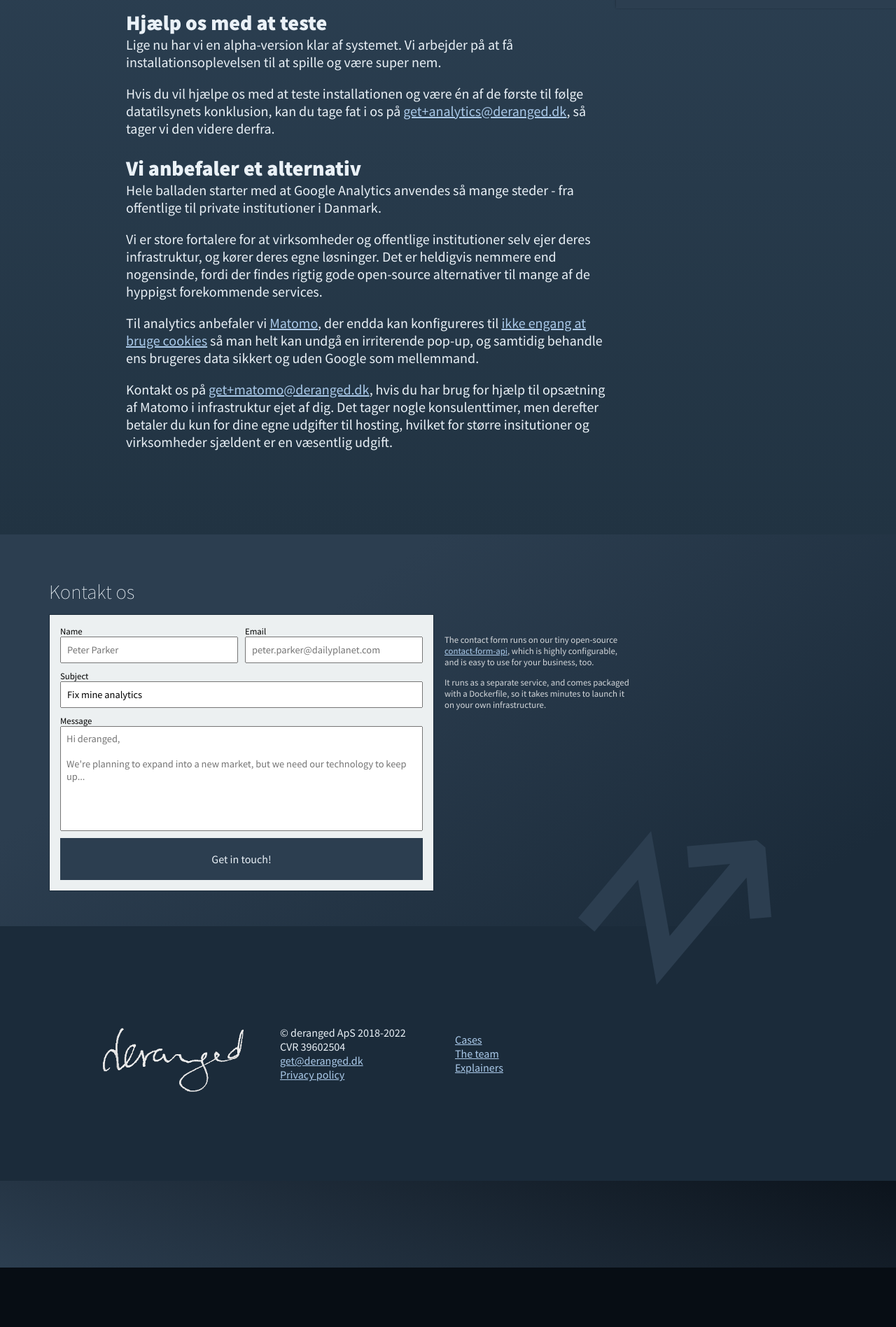
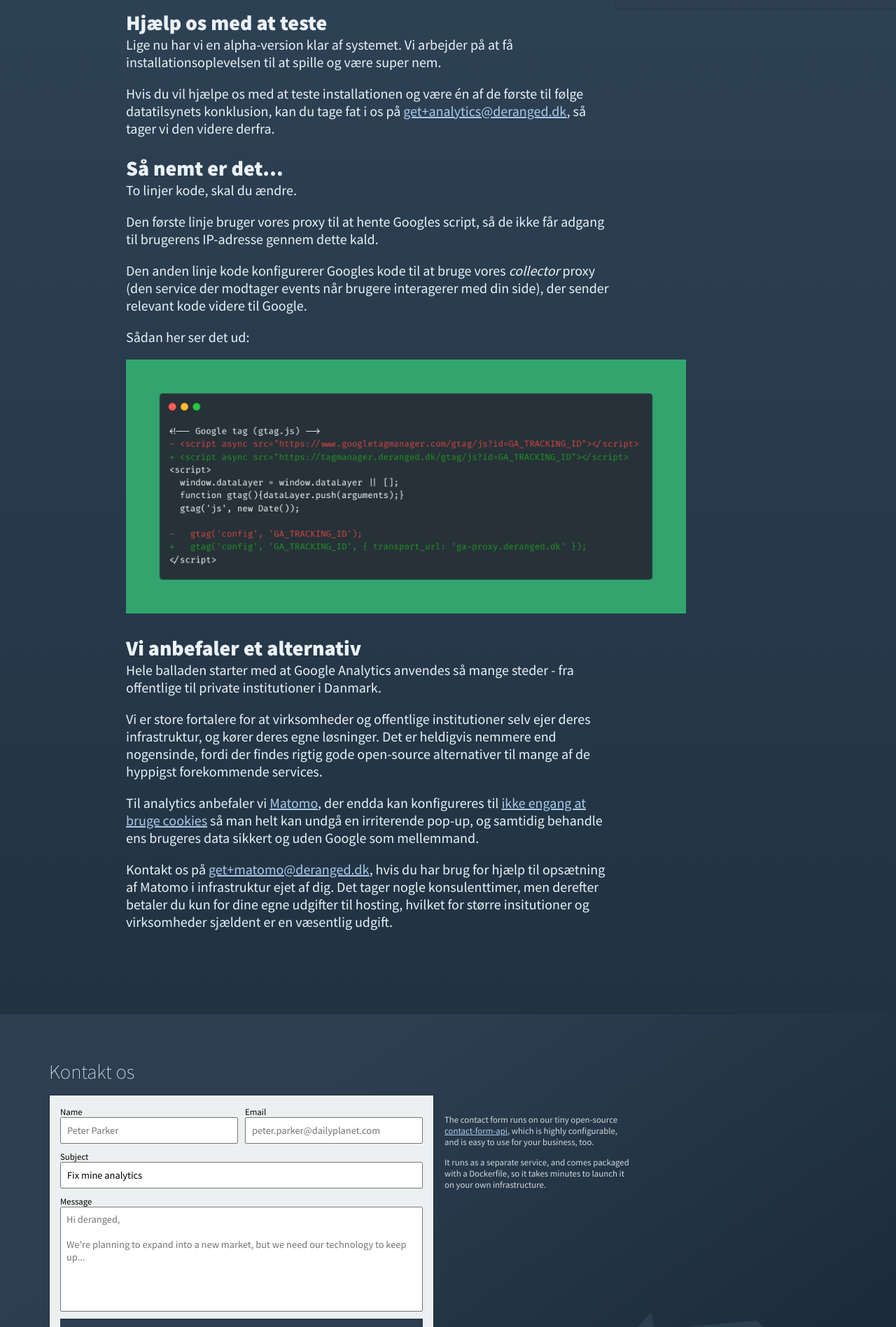
Before and after one commit to derangeddk/deranged.dk, a Jekyll site: the page built from fix-google-analytics/index.html, in a window 1280 px wide. Shown: the part 888-2785 px from the top of the page at 70% size. Built offline with Jekyll 4.4.1, drawn with Linux system fonts in a browser that asks for light colours.

Commit message:
Add code example of how easy gtag installation of fixga is

```diff
--- a/_layouts/fix-analytics.html
+++ b/_layouts/fix-analytics.html
@@ -36,6 +36,10 @@
     }
     main p, main ol, main ul {
         max-width: 700px;
+    }
+    main img {
+        max-width: 800px;
+        width: 100%;
     }
     main h1 {
         margin-bottom: 1rem;
--- a/fix-google-analytics/index.html
+++ b/fix-google-analytics/index.html
@@ -36,6 +36,21 @@
         Hvis du vil hjælpe os med at teste installationen og være én af de første til følge datatilsynets konklusion, kan du tage fat i os på <a href="mailto:get+analytics@deranged.dk">get+analytics@deranged.dk</a>, så tager vi den videre derfra.
     </p>
 
+    <h2>Så nemt er det&hellip;</h2>
+    <p>
+        To linjer kode, skal du ændre.
+    </p>
+    <p>
+        Den første linje bruger vores proxy til at hente Googles script, så de ikke får adgang til brugerens IP-adresse gennem dette kald.
+    </p>
+    <p>
+        Den anden linje kode konfigurerer Googles kode til at bruge vores <em>collector</em> proxy (den service der modtager events når brugere interagerer med din side), der sender relevant kode videre til Google.
+    </p>
+    <p>
+        Sådan her ser det ud:
+    </p>
+    <img src="/fix-google-analytics/gtag-upgrade-code.png" alt="Kode-udsnit viser ændring til at bruge derangeds proxy i stedet for at sende data direkte til Google Analytics. På én linje ændres script urlen fra www.googletagmanager.com til tagmanager.deranged.dk. På en anden linje tilføjes konfigurations-feltet transport_url med værdien ga-proxy.deranged.dk til gtag konfigurationen.">
+
     <h2>Vi anbefaler et alternativ</h2>
     <p>
         Hele balladen starter med at Google Analytics anvendes så mange steder - fra offentlige til private institutioner i Danmark.
```
Also changed, not shown: fix-google-analytics/gtag-upgrade-code.png (added).
